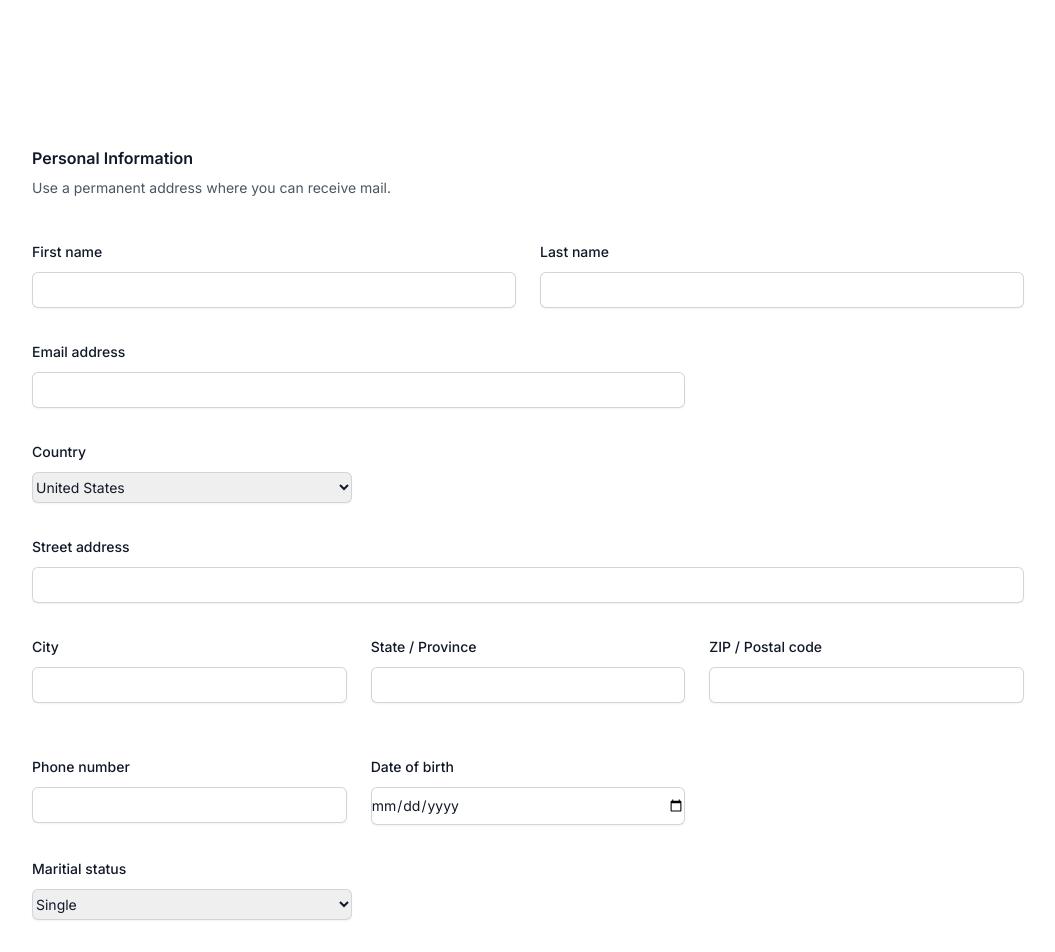
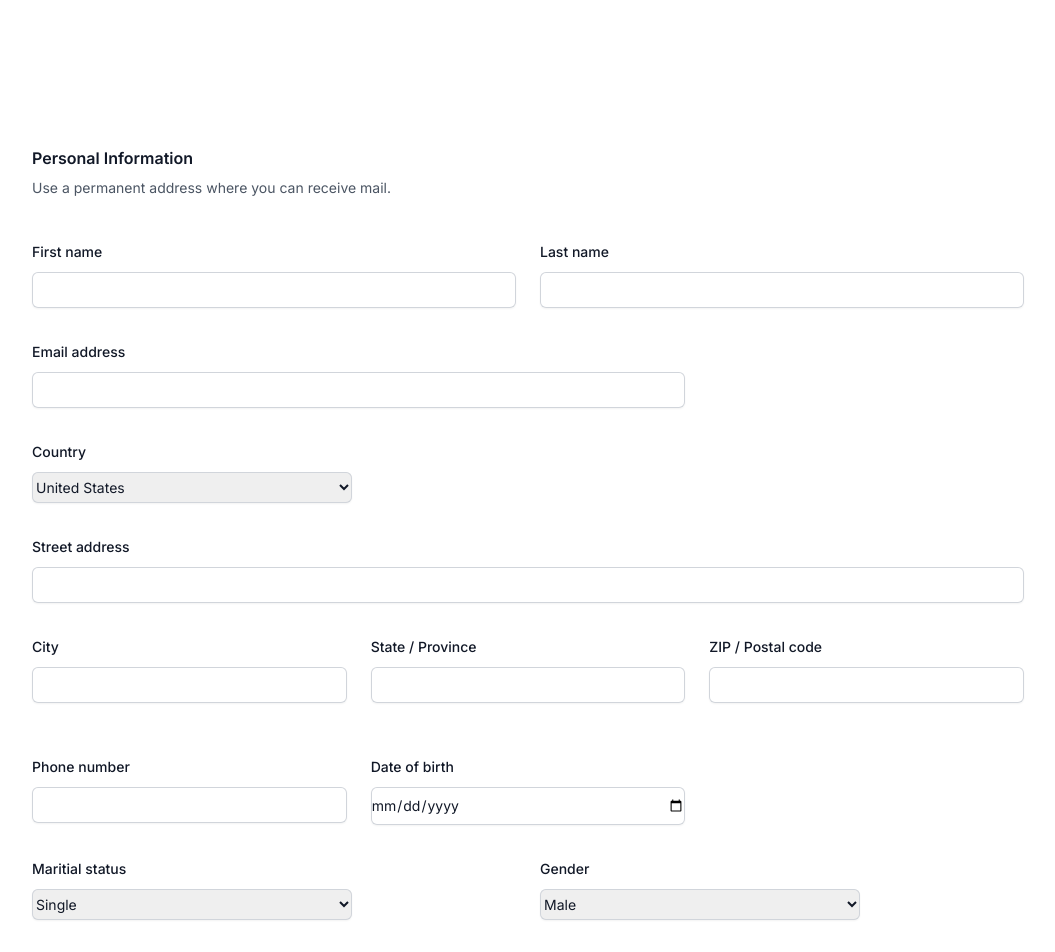
Before and after one commit to AazimAnish/Meddy, a Next.js app: page /reg-patient in a window 1280 px wide. Shown: the top 952 px of the page, without its empty margins (112-1167 px from the left). Built offline with nearby package versions, Linux system fonts and the light colour scheme.

Commit message:
feat:fhir data schema

```diff
--- a/app/reg-patient/page.jsx
+++ b/app/reg-patient/page.jsx
@@ -16,7 +16,8 @@ export default function Profile() {
         phone: '',
         dob: '',
         maritalStatus: 'Single',
-        uhid : Math.floor(Math.random() * 90000) + 10000
+        uhid : Math.floor(Math.random() * 90000) + 10000,
+        gender : ""
       });
 
       const handleChange = (e) => {
@@ -30,8 +31,50 @@ export default function Profile() {
         try {
           const response = await axios.post('/api/patient-reg', formData);
           if (response.status === 200) {
-            // Handle success
-            console.log('Data submitted successfully!');
+            const fhirData={
+              "resourceType": "Patient",
+              "name": [
+                {
+                  "use": "official",
+                  "family": formData.lastName,
+                  "given": formData.firstName,
+                }
+              ],
+              "telecom": [
+                {
+                  "system": "email",
+                  "value": formData.email
+                },
+                {
+                  "system": "phone",
+                  "value": formData.phone
+                }
+              ],
+              "address": [
+                {
+                  "use": "home",
+                  "country": formData.country,
+                  "line": formData.streetAddress,
+                  "city": formData.city,
+                  "state": formData.region,
+                  "postalCode": formData.postalCode
+                }
+              ],
+              "gender": formData.gender,
+              "birthDate": formData.dob, // Replace with Date of Birth in format "YYYY-MM-DD"
+              "maritalStatus": {
+                "coding": [
+                  {
+                    "system": "http://hl7.org/fhir/v3/MaritalStatus",
+                    "code": "S",
+                    "display": formData.maritalStatus
+                  }
+                ]
+              }
+            }
+
+            console.log(fhirData,"fhirData")
+
           } else {
             // Handle errors
             console.error('Failed to submit data');
@@ -237,6 +280,24 @@ export default function Profile() {
                 </select>
               </div>
             </div>
+            <div className="sm:col-span-3">
+              <label htmlFor="status" className="block text-sm font-medium leading-6 text-gray-900">
+                Gender
+              </label>
+              <div className="mt-2">
+                <select
+                  id="status"
+                  name="maritalStatus"
+                    onChange={handleChange}
+                    value={formData.gender}
+                  autoComplete="status"
+                  className="block w-full rounded-md border-0 py-1.5 text-gray-900 shadow-sm ring-1 ring-inset ring-gray-300 focus:ring-2 focus:ring-inset focus:ring-indigo-600 sm:max-w-xs sm:text-sm sm:leading-6"
+                >
+                  <option>Male</option>
+                  <option>Female</option>
+                </select>
+              </div>
+            </div>
           </div>
         </div>
 
```
